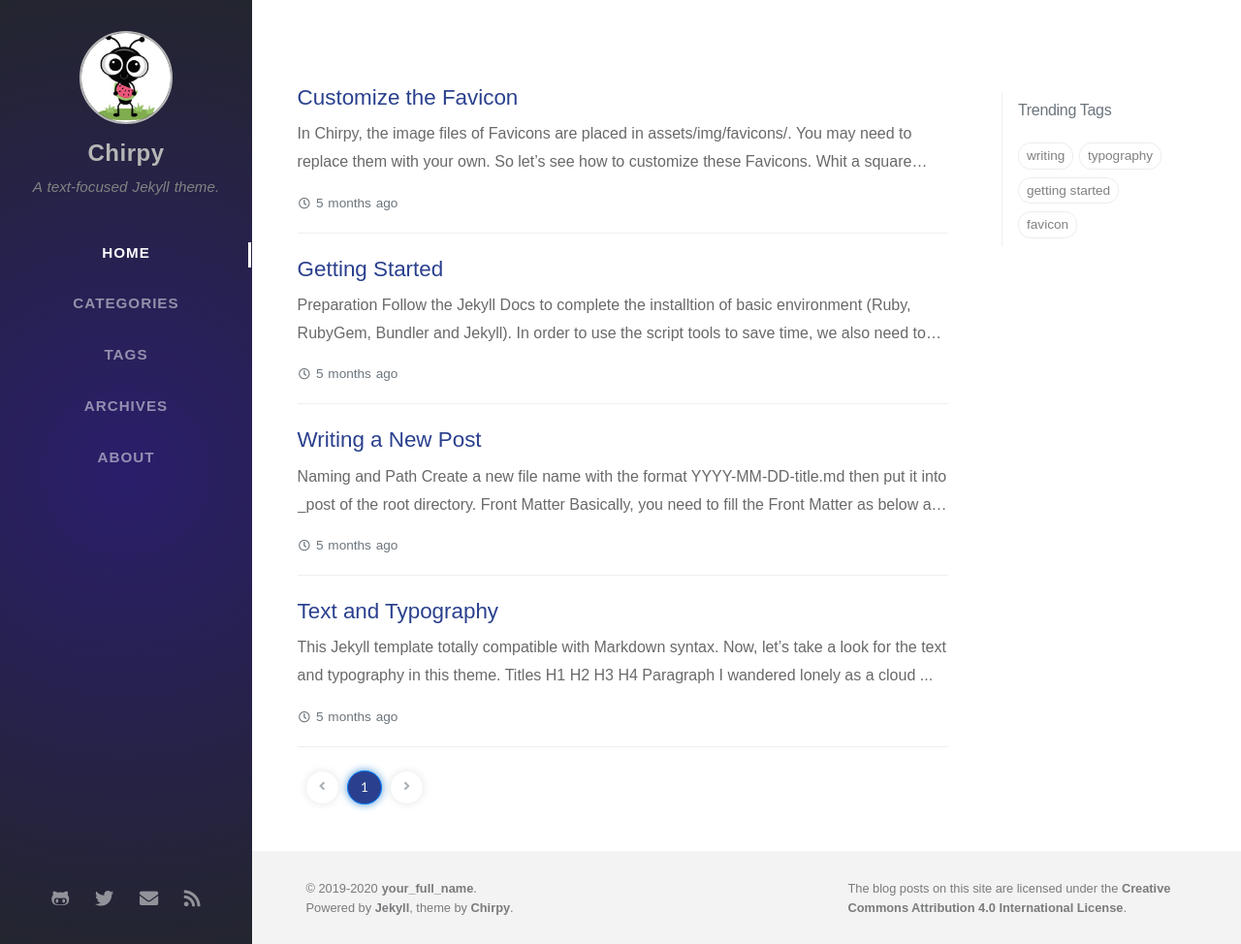
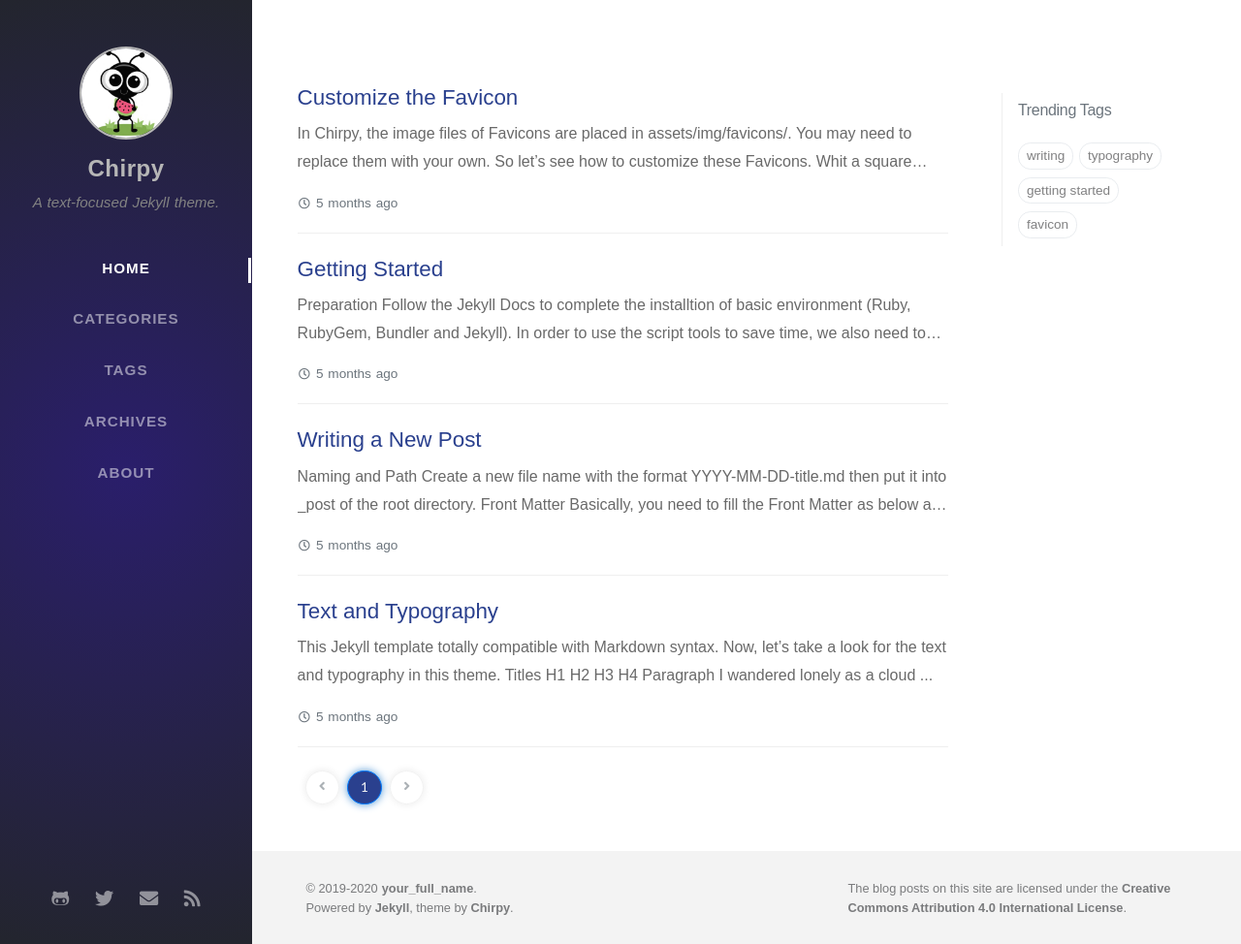
Before and after one commit to nicetrykiddo/writeups, a Jekyll site: the page built from index.html, in a window 1280 px wide and 974 px high. Shown: the whole window at 97% size. Built offline with Jekyll 4.4.1, drawn with Linux system fonts in a browser that asks for light colours; nearby versions of some CDN libraries; some web fonts are replaced; the list of posts is cut into pages by our own code; comment, search, counter and statistics services are not loaded.

Commit message:
Optimized the position of avatar.

```diff
--- a/assets/css/main.scss
+++ b/assets/css/main.scss
@@ -922,6 +922,11 @@ div.tooltip-inner { /* Overrided BS4 Tooltip */
 
 /* Sidebar is visibal */
 @media all and (min-width: 831px) {
+
+  #profile-wrapper {
+    margin-top: 3rem;
+  }
+
   #search-wrapper {
     width: 22%;
     min-width: 150px;
```
